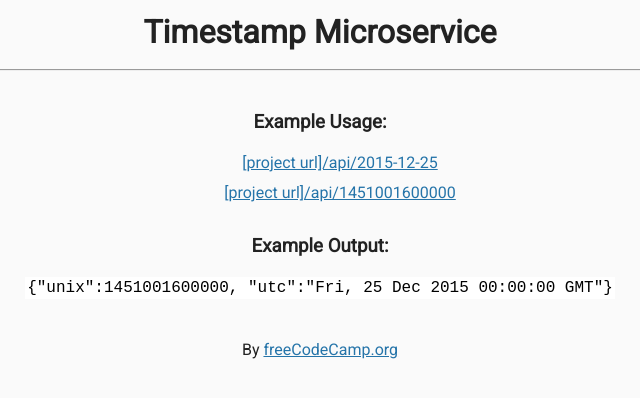
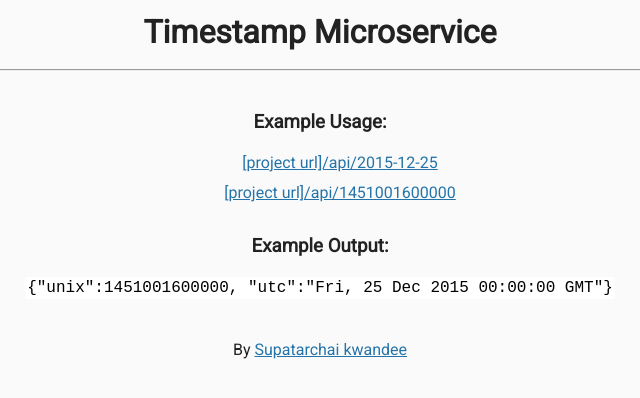
Before and after one commit to K1LROY/Timestamp-Microservice-CVR, a website: page views/index.html in a window 1280 px wide. Shown: the full height of the page, 320-960 px from the left. Drawn offline with Linux system fonts and the light colour scheme; files that its build step writes are made by us from their sources.

Commit message:
Update index.html

```diff
--- a/views/index.html
+++ b/views/index.html
@@ -34,7 +34,7 @@
       </p>
     </div>
     <div class="footer">
-      <p>By <a href="https://www.freecodecamp.org/">freeCodeCamp.org</a></p>
+      <p>By <a href="https://github.com/K1LROY/">Supatarchai kwandee</a></p>
     </div>
   </body>
 </html>
```
